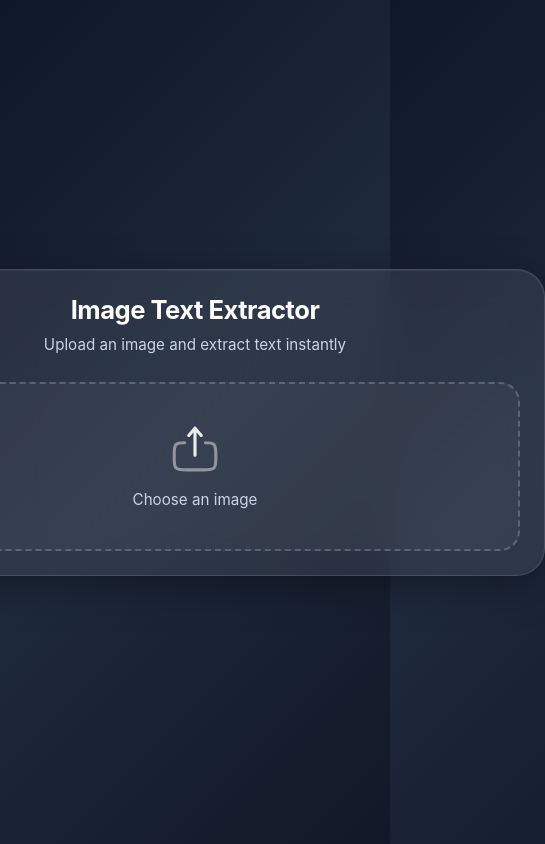
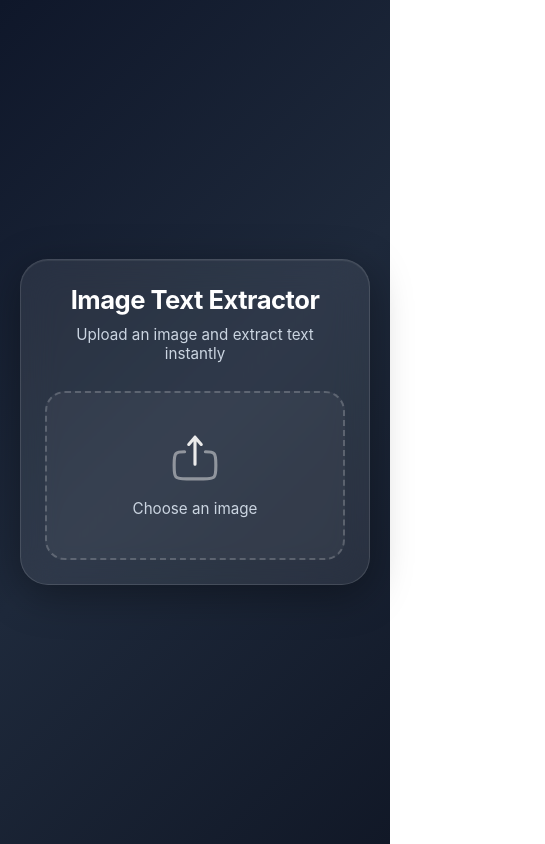
Before and after one commit to nitagashi/text-extract-app, a React (Create React App) app: page / in a window 390 px wide. Shown: the whole page, 545 px wide, since content can reach past the window. Built offline with nearby package versions, Linux system fonts and the light colour scheme.

Commit message:
Added responsivity

```diff
--- a/src/App.css
+++ b/src/App.css
@@ -36,3 +36,163 @@
     transform: rotate(360deg);
   }
 }
+
+@media (max-width: 900px) {
+  body {
+    padding: 30px 16px;
+    align-items: flex-start;
+  }
+
+  .ocr-container {
+    max-width: 100%;
+    padding: 28px;
+    border-radius: 24px;
+  }
+
+  .ocr-title {
+    font-size: 1.8rem;
+  }
+
+  .ocr-subtitle {
+    font-size: 0.92rem;
+  }
+
+  .preview-image {
+    max-height: 300px;
+  }
+
+  .extract-btn {
+    padding: 15px;
+    font-size: 0.95rem;
+  }
+
+  .result-box {
+    padding: 20px;
+  }
+}
+
+/* Mobile */
+@media (max-width: 600px) {
+  body {
+    padding: 20px 12px;
+  }
+
+  .ocr-container {
+    padding: 22px 18px;
+    border-radius: 20px;
+  }
+
+  .ocr-title {
+    font-size: 1.5rem;
+    line-height: 1.2;
+  }
+
+  .ocr-subtitle {
+    font-size: 0.88rem;
+    margin-bottom: 22px;
+  }
+
+  .upload-box {
+    padding: 28px 16px;
+    border-radius: 16px;
+  }
+
+  .upload-box p {
+    font-size: 0.88rem;
+  }
+
+  .preview-container {
+    margin-top: 22px;
+  }
+
+  .preview-image {
+    max-height: 240px;
+    border-radius: 16px;
+  }
+
+  .extract-btn {
+    margin-top: 18px;
+    padding: 14px;
+    border-radius: 14px;
+    font-size: 0.92rem;
+  }
+
+  .progress-text {
+    font-size: 0.82rem;
+  }
+
+  .result-box {
+    margin-top: 24px;
+    padding: 18px;
+    border-radius: 16px;
+  }
+
+  .result-title {
+    font-size: 1rem;
+  }
+
+  .result-text {
+    font-size: 0.9rem;
+    line-height: 1.6;
+  }
+}
+
+/* Small Phones */
+@media (max-width: 400px) {
+  body {
+    padding: 14px 10px;
+  }
+
+  .ocr-container {
+    padding: 18px 14px;
+  }
+
+  .ocr-title {
+    font-size: 1.3rem;
+  }
+
+  .ocr-subtitle {
+    font-size: 0.82rem;
+  }
+
+  .upload-box {
+    padding: 24px 12px;
+  }
+
+  .preview-image {
+    max-height: 200px;
+  }
+
+  .extract-btn {
+    font-size: 0.88rem;
+    padding: 12px;
+  }
+
+  .result-text {
+    font-size: 0.85rem;
+  }
+}
+
+/* Large Screens */
+@media (min-width: 1400px) {
+  .ocr-container {
+    max-width: 800px;
+    padding: 40px;
+  }
+
+  .ocr-title {
+    font-size: 2.4rem;
+  }
+
+  .ocr-subtitle {
+    font-size: 1rem;
+  }
+
+  .preview-image {
+    max-height: 420px;
+  }
+
+  .result-text {
+    font-size: 1rem;
+  }
+}
--- a/src/index.css
+++ b/src/index.css
@@ -34,7 +34,7 @@ body {
 /* Main App Container */
 .ocr-container {
   width: 100%;
-  width: 700px;
+  max-width: 700px;
   background: rgba(255, 255, 255, 0.08);
   backdrop-filter: blur(18px);
   -webkit-backdrop-filter: blur(18px);
@@ -211,11 +211,18 @@ body {
     transform: translateY(0);
   }
 }
-
+#root {
+  width: 100%;
+  display: flex;
+  justify-content: center;
+  align-items: center;
+}
 /* Mobile */
 @media (max-width: 768px) {
   .ocr-container {
     padding: 24px;
+    width: 100%;
+    min-width: 300px;
   }
 
   .ocr-title {
```
